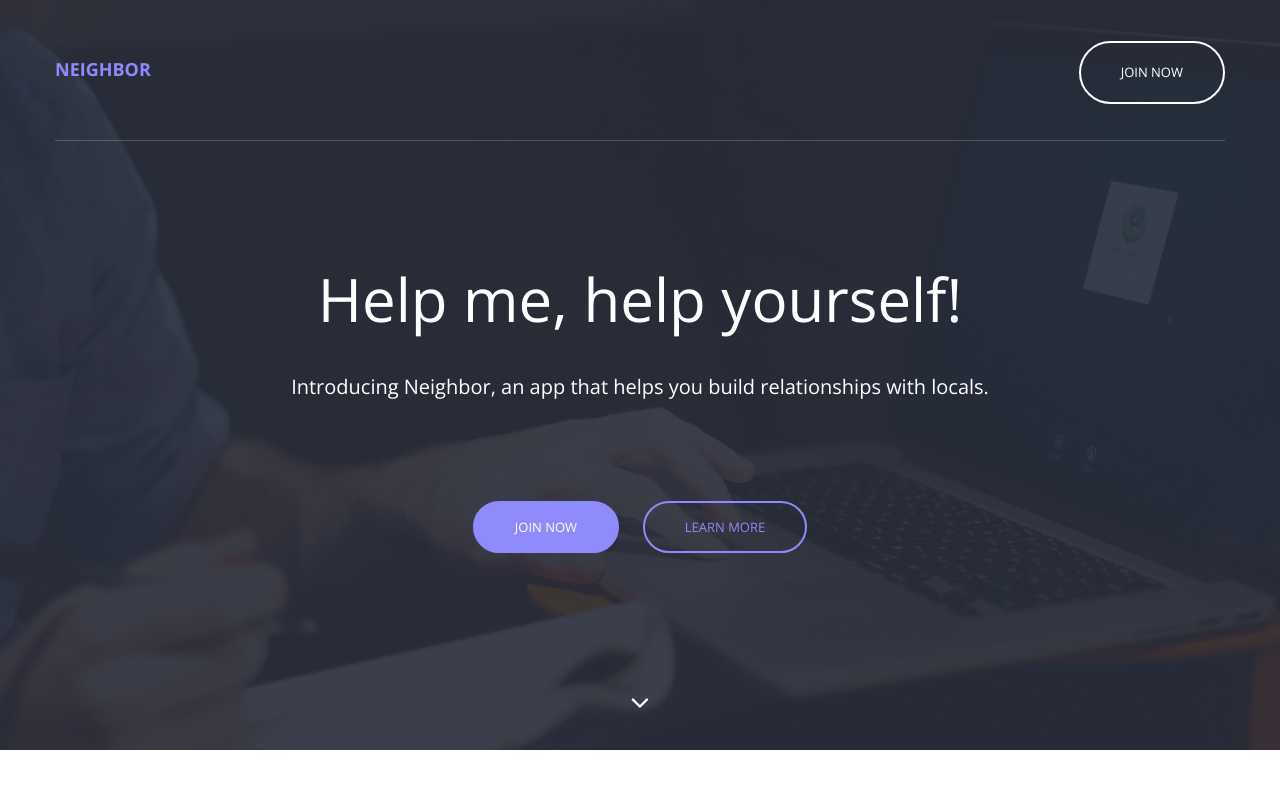
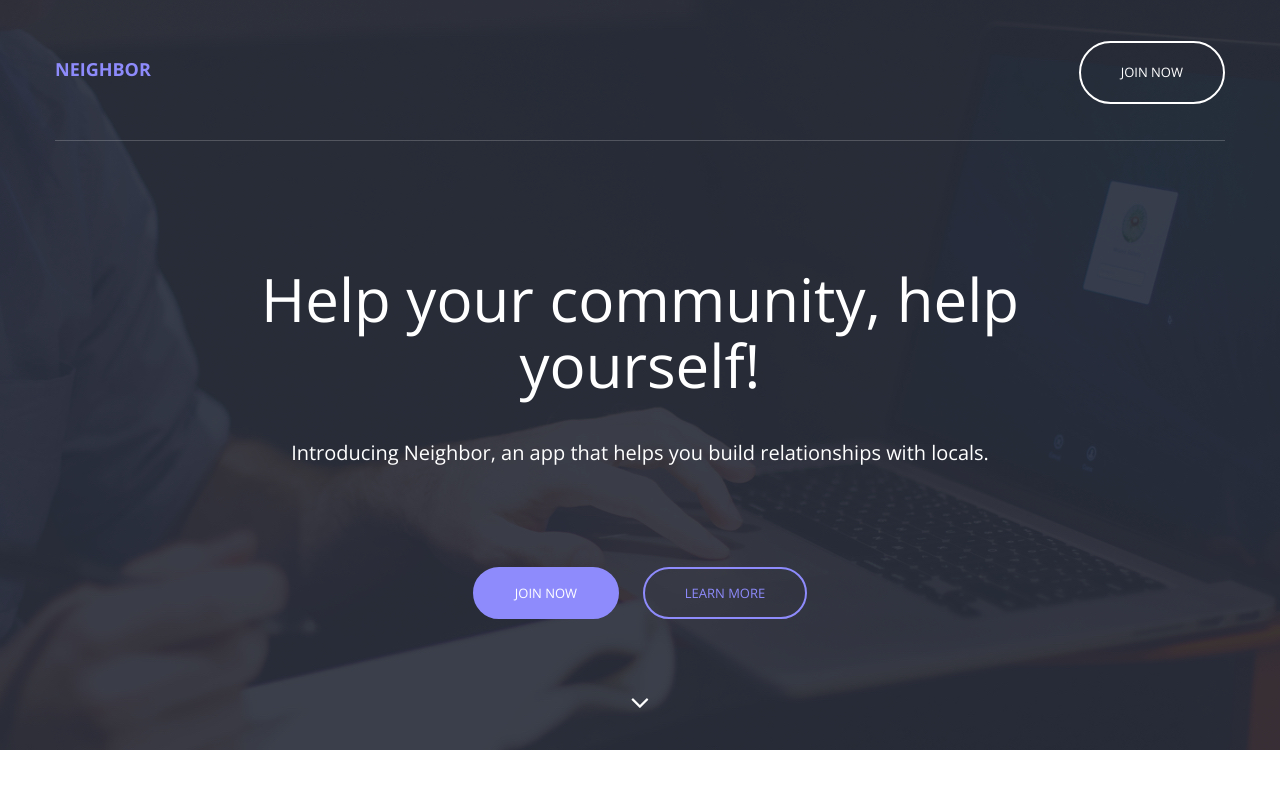
Before and after one commit to jalajcode/neighbor_landing_page, a plain HTML site: page index.html in a window 1280 px wide. Shown: the top 800 px of the page. Drawn offline with nearby package versions, Linux system fonts and the light colour scheme.

Commit message:
fixed more and more things

```diff
--- a/index.html
+++ b/index.html
@@ -68,7 +68,7 @@
             <div class="row">
                 <div class="col-md-10 col-md-offset-1">
                     <div class="hero-content text-center">
-                        <h1>Help me, help yourself!</h1>
+                        <h1>Help your community, help yourself!</h1>
                         <p class="intro">Introducing Neighbor, an app that helps you build relationships with locals.</p>
                         <a href="#form-sign-up" class="btn btn-fill btn-large btn-margin-right">Join now</a> <a href="#why" class="btn btn-accent btn-large">Learn more</a>
                     </div>
```
